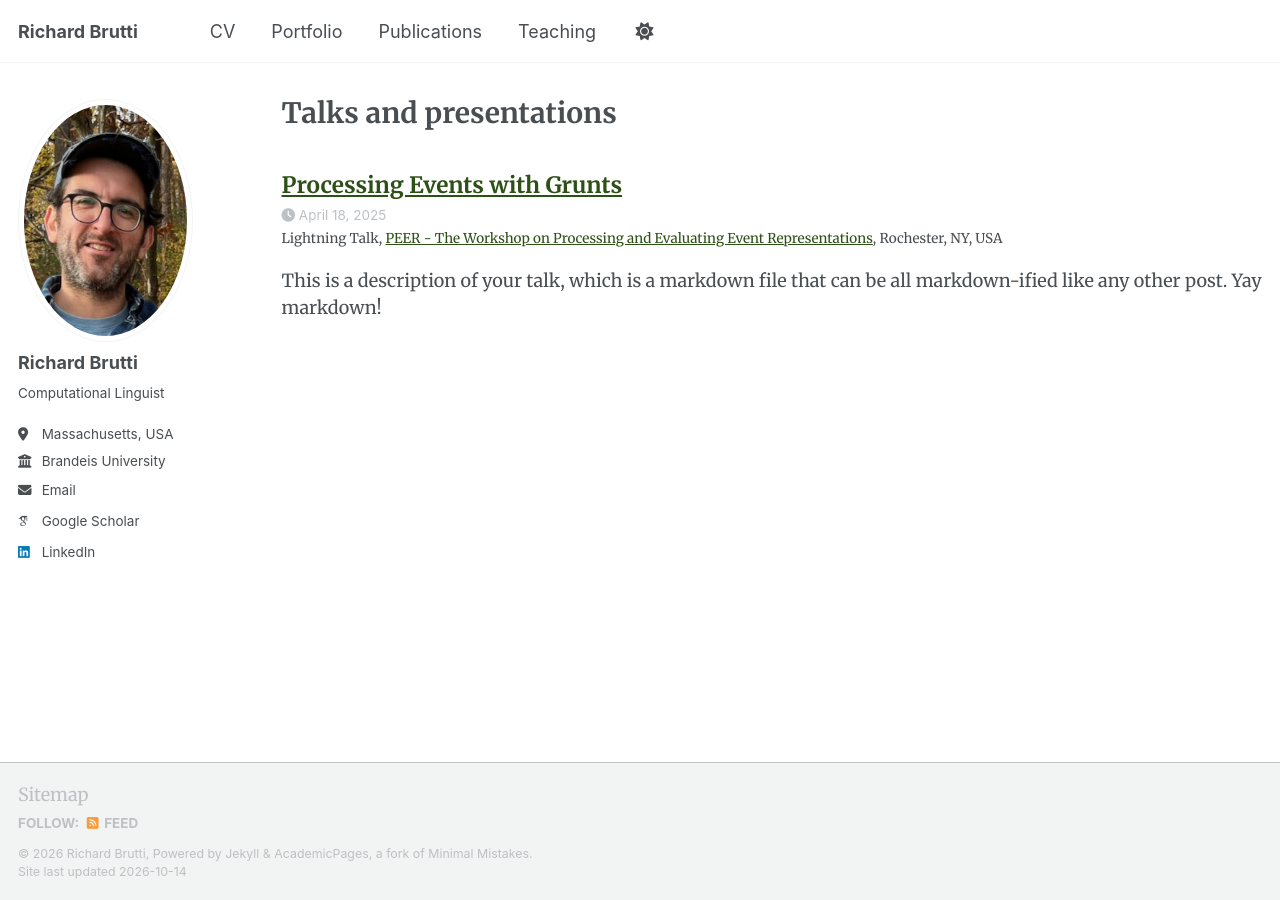
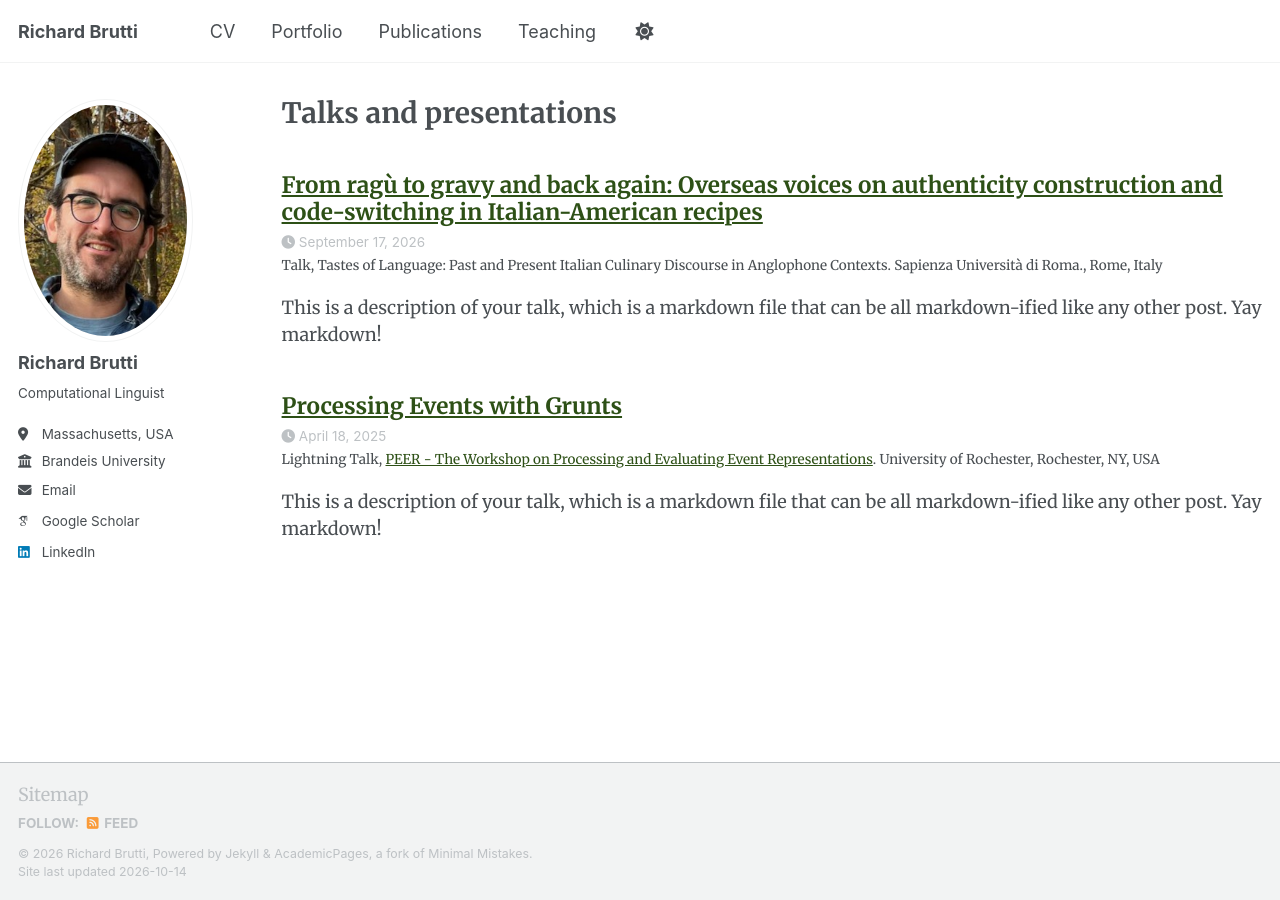
Before and after one commit to richardbrutti/richardbrutti.github.io, a Jekyll site: the page built from _pages/talks.html, in a window 1280 px wide. Built offline with Jekyll 4.4.1, drawn with Linux system fonts in a browser that asks for light colours; some web fonts are replaced; a script bundle is joined from its source files by our own code; library files that are not in the unit come from our copies.

Commit message:
gmail address, sauce talk

```diff
--- a/_config.yml
+++ b/_config.yml
@@ -30,7 +30,7 @@ author:
   location         : "Massachusetts, USA"
   employer         : "Brandeis University"
   uri              : # URL
-  email            : "brutti@brandeis.edu"
+  email            : "richardbrutti AT gmail DOT com"
 
   # Academic websites
 #  academia         : # URL
--- a/_talks/2025-05-18-talk-1.md
+++ b/_talks/2025-05-18-talk-1.md
@@ -3,7 +3,7 @@ title: "Processing Events with Grunts"
 collection: talks
 type: "Lightning Talk"
 permalink: /talks/2025-05-18-talk-1
-venue: '<a href="https://peer-workshop.github.io/">PEER - The Workshop on Processing and Evaluating Event Representations</a>'
+venue: '<a href="https://peer-workshop.github.io/">PEER - The Workshop on Processing and Evaluating Event Representations</a>. University of Rochester'
 date: 2025-04-18
 location: "Rochester, NY, USA"
 ---
--- /dev/null
+++ b/_talks/2026-09-17-talk-2.md
@@ -0,0 +1,11 @@
+---
+title: "From ragù to gravy and back again: Overseas voices on authenticity construction and code-switching in Italian-American recipes"
+collection: talks
+type: "Talk"
+permalink: /talks/2026-09-17-talk-2
+venue: 'Tastes of Language: Past and Present Italian Culinary Discourse in Anglophone Contexts. Sapienza Università di Roma.'
+date: 2026-09-17
+location: "Rome, Italy"
+---
+
+This is a description of your talk, which is a markdown file that can be all markdown-ified like any other post. Yay markdown!
```
